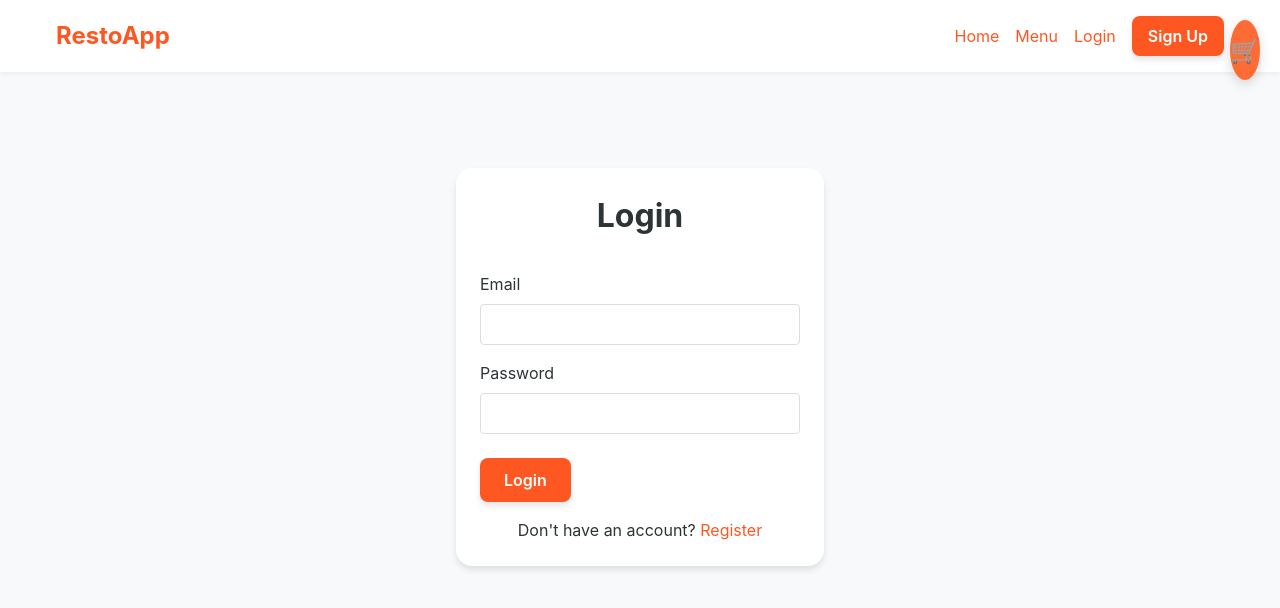
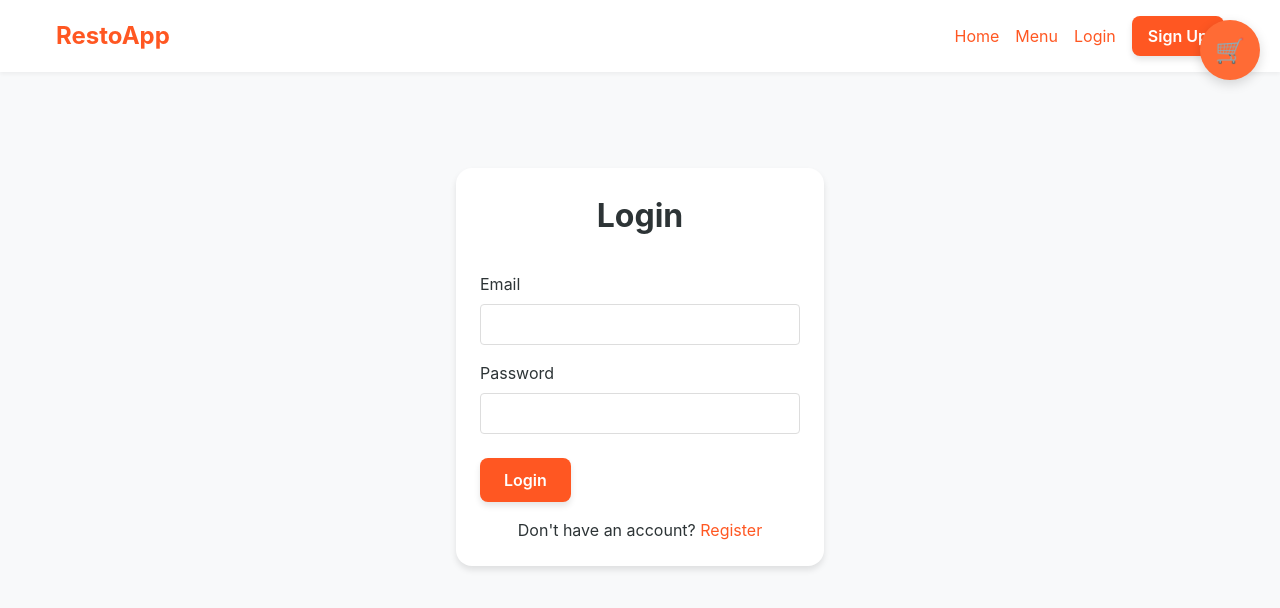
Before and after one commit to dananjaya2002/Resturent_Managment_system, a React (Vite) app in the folder client/: page /login in a window 1280 px wide. Shown: the top 608 px of the page. Built offline with nearby package versions, Linux system fonts and the light colour scheme.

Commit message:
system style fix

```diff
--- a/client/src/components/Cart.css
+++ b/client/src/components/Cart.css
@@ -7,16 +7,22 @@
   color: white;
   border: none;
   border-radius: 50%;
-  width: 60px;
-  height: 60px;
+  width: 60px !important;
+  height: 60px !important;
+  min-width: 60px !important;
+  max-width: 60px !important;
+  min-height: 60px !important;
+  max-height: 60px !important;
+  padding: 0 !important;
   font-size: 24px;
   cursor: pointer;
   box-shadow: 0 4px 12px rgba(0, 0, 0, 0.15);
   z-index: 999;
   transition: all 0.3s ease;
-  display: flex;
+  display: flex !important;
   align-items: center;
   justify-content: center;
+  flex-shrink: 0;
 }
 
 .cart-icon-btn:hover {
@@ -151,6 +157,9 @@
   cursor: pointer;
   font-size: 16px;
   transition: background 0.2s;
+  width: auto;
+  min-width: fit-content;
+  display: inline-block;
 }
 
 .cart-empty button:hover {
@@ -292,6 +301,7 @@
 
 .cart-clear-btn {
   width: 100%;
+  max-width: 100%;
   background: #f5f5f5;
   color: #666;
   border: 1px solid #ddd;
@@ -301,6 +311,7 @@
   font-size: 14px;
   margin-bottom: 10px;
   transition: all 0.2s;
+  display: block;
 }
 
 .cart-clear-btn:hover {
@@ -311,6 +322,7 @@
 
 .cart-checkout-btn {
   width: 100%;
+  max-width: 100%;
   background: #ff6b35;
   color: white;
   border: none;
@@ -320,6 +332,7 @@
   font-size: 16px;
   font-weight: bold;
   transition: background 0.2s;
+  display: block;
 }
 
 .cart-checkout-btn:hover {
--- a/client/src/pages/Checkout.css
+++ b/client/src/pages/Checkout.css
@@ -36,6 +36,9 @@
   font-size: 16px;
   cursor: pointer;
   transition: background 0.2s;
+  width: auto;
+  min-width: fit-content;
+  display: inline-block;
 }
 
 .checkout-empty button:hover {
@@ -202,6 +205,8 @@
   cursor: pointer;
   transition: all 0.2s;
   border: none;
+  min-width: fit-content;
+  width: auto;
 }
 
 .btn-primary {
--- a/client/src/pages/OrderHistory.css
+++ b/client/src/pages/OrderHistory.css
@@ -28,6 +28,9 @@
   cursor: pointer;
   font-size: 14px;
   transition: all 0.2s;
+  width: auto;
+  min-width: fit-content;
+  display: inline-block;
 }
 
 .filter-btn:hover {
@@ -78,6 +81,9 @@
   font-size: 16px;
   cursor: pointer;
   transition: background 0.2s;
+  width: auto;
+  min-width: fit-content;
+  display: inline-block;
 }
 
 .no-orders button:hover {
@@ -194,6 +200,9 @@
   cursor: pointer;
   font-size: 14px;
   transition: background 0.2s;
+  width: auto;
+  min-width: fit-content;
+  display: inline-block;
 }
 
 .view-details-btn:hover {
--- a/client/src/pages/OrderTracking.css
+++ b/client/src/pages/OrderTracking.css
@@ -19,6 +19,9 @@
   font-size: 14px;
   margin-bottom: 20px;
   transition: all 0.2s;
+  width: auto;
+  min-width: fit-content;
+  display: inline-block;
 }
 
 .back-btn:hover {
@@ -266,6 +269,9 @@
   font-size: 16px;
   cursor: pointer;
   transition: background 0.2s;
+  width: auto;
+  min-width: fit-content;
+  display: inline-block;
 }
 
 .cancel-order-btn:hover {
```
